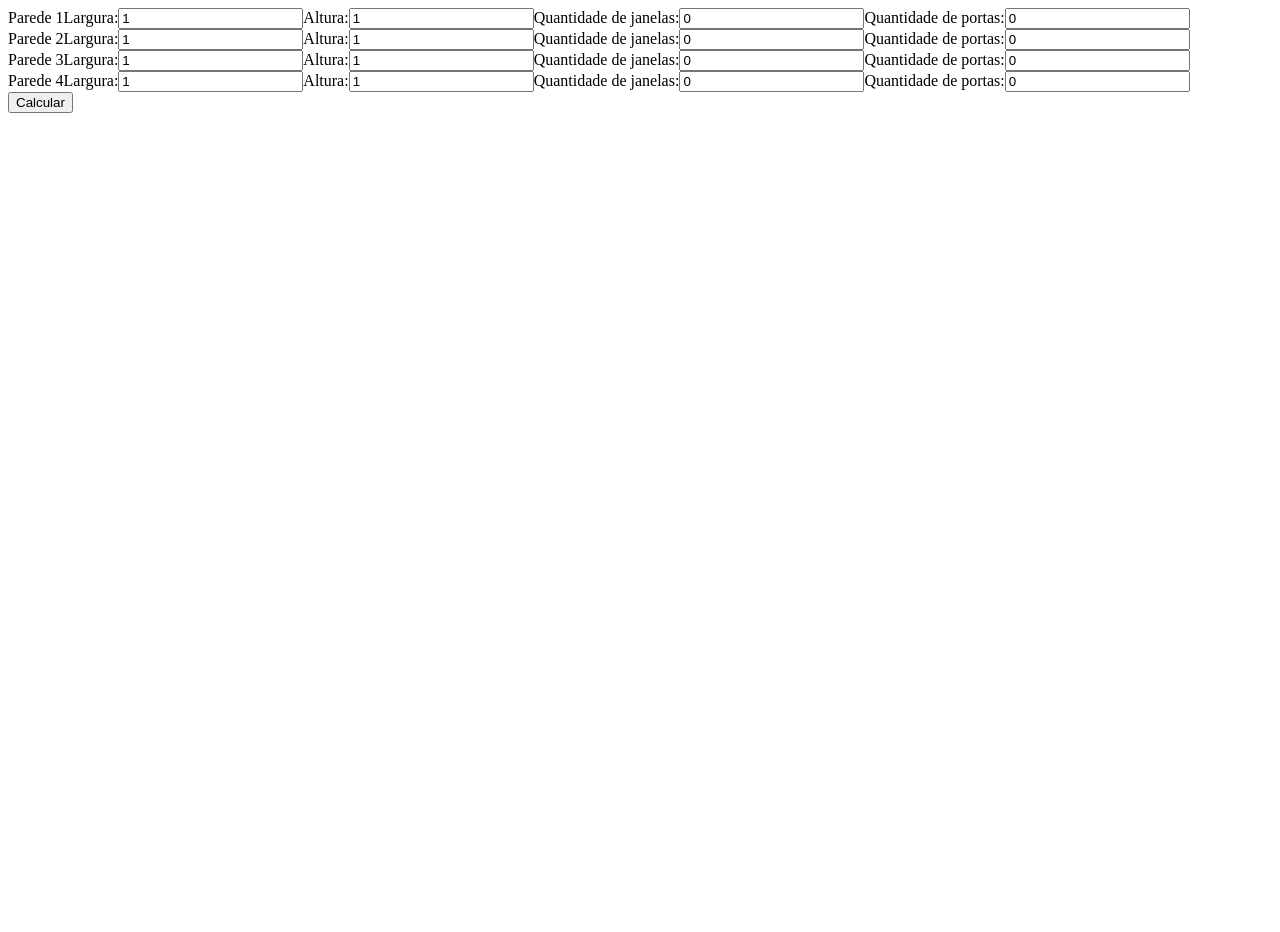
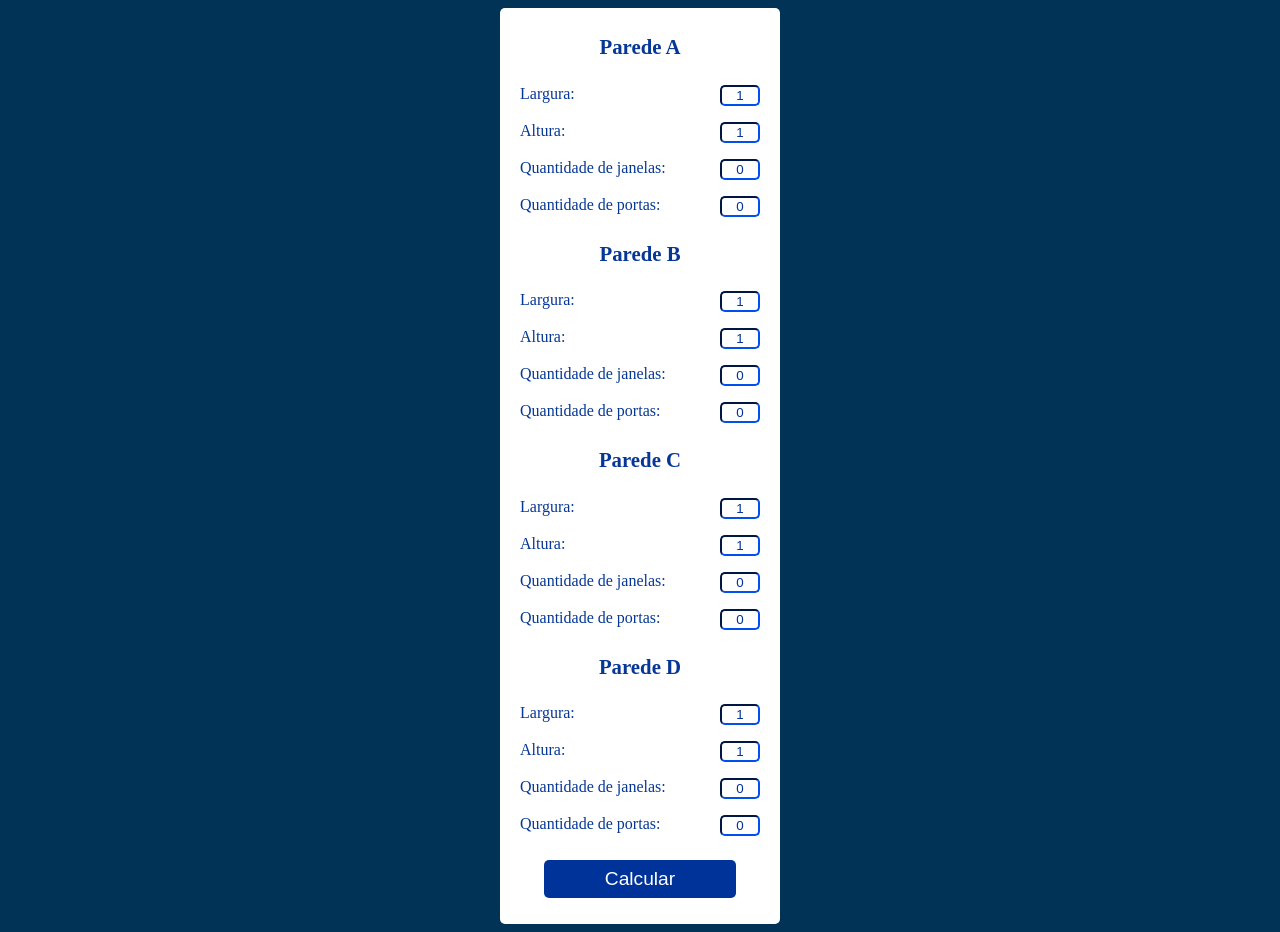
Before and after one commit to mvrdgs/calculadora-tinta, a React (Create React App) app: page /calculadora in a window 1280 px wide. Before the commit the page ends 800 px from the top, so only its background shows below. Built offline with nearby package versions, Linux system fonts and the light colour scheme.

Commit message:
feat: adicionado estilizacao

```diff
--- a/src/App.jsx
+++ b/src/App.jsx
@@ -1,6 +1,7 @@
 import React from 'react';
 import { Switch, Route, Redirect } from 'react-router-dom';
 import Calculator from './views/Calculator';
+import './styles/App.css';
 
 function App() {
   return (
--- a/src/components/DisplayResults.jsx
+++ b/src/components/DisplayResults.jsx
@@ -2,6 +2,7 @@ import React from 'react';
 import {
   arrayOf, string, objectOf, func,
 } from 'prop-types';
+import '../styles/DisplayResults.css';
 
 function DisplayResults(props) {
   const { results, setResults } = props;
@@ -10,17 +11,22 @@ function DisplayResults(props) {
   const canSizes = suggestedCans && Object.keys(suggestedCans);
 
   return (
-    <div>
+    <div className="results-container">
+      <div className="result-message">
         A área total a ser pintada será de
         {` ${totalArea} `}
         metros quadrados.
+      </div>
+      <div>
         Sugerimos utilizar:
         { canSizes.map((size, index) => (
           <div key={size}>
             {` ${canQuantities[index]} ${canQuantities[index] > 1 ? 'latas' : 'lata'} de ${size}L`}
           </div>
         )) }
+      </div>
       <button
+        className="button"
         type="button"
         onClick={() => setResults([])}
       >
--- a/src/components/Input.jsx
+++ b/src/components/Input.jsx
@@ -1,5 +1,6 @@
 import React from 'react';
 import { string, func, objectOf } from 'prop-types';
+import '../styles/Input.css';
 
 function Input(props) {
   const {
@@ -7,13 +8,18 @@ function Input(props) {
   } = props;
 
   return (
-    <label htmlFor={id}>
+    <label
+      className="calculator-label"
+      htmlFor={id}
+    >
       {`${label}:`}
       <input
         id={id}
+        className="calculator-input"
         type="text"
         value={wallData[id]}
         onChange={handleChange}
+        autoComplete="off"
       />
     </label>
   );
--- a/src/components/WallForm.jsx
+++ b/src/components/WallForm.jsx
@@ -2,6 +2,7 @@ import React, { useEffect, useState } from 'react';
 import { string, func, objectOf } from 'prop-types';
 import { inputPattern } from '../utils/schemas';
 import Input from './Input';
+import '../styles/WallForm.css';
 
 function WallForm(props) {
   const {
@@ -22,8 +23,8 @@ function WallForm(props) {
   };
 
   return (
-    <div>
-      <span>{ identifier }</span>
+    <div className="wallform-container">
+      <h2 className="wall-title">{ identifier }</h2>
       <Input
         label="Largura"
         id="width"
@@ -49,7 +50,7 @@ function WallForm(props) {
         handleChange={handleChange}
       />
       { error && (
-        <div>
+        <div className="error-message">
           <span>{`*${error}`}</span>
         </div>
       )}
--- /dev/null
+++ b/src/styles/App.css
@@ -0,0 +1,3 @@
+body {
+  background-color: #035;
+}
--- /dev/null
+++ b/src/styles/Calculator.css
@@ -0,0 +1,22 @@
+.calculator-container {
+  color: #063797;
+  background-color: white;
+  border-radius: 5px;
+  min-height: 80vh;
+  margin: 0 auto;
+  padding: 10px;
+  width: 260px;
+}
+
+.button {
+  background-color: #039;
+  border: none;
+  border-radius: 5px;
+  color: #fff;
+  display: block;
+  font-size: 1.2rem;
+  margin: 1rem auto;
+  padding: 8px;
+  text-decoration: none;
+  width: 12rem;
+}
--- /dev/null
+++ b/src/styles/DisplayResults.css
@@ -0,0 +1,11 @@
+.results-container {
+  display: flex;
+  flex-direction: column;
+  justify-content: space-evenly;
+  margin: 20vh 10px;
+  text-align: justify;
+}
+
+.result-message {
+  margin: 20px auto;
+}
--- /dev/null
+++ b/src/styles/Input.css
@@ -0,0 +1,16 @@
+.calculator-input {
+  border-color: #039;
+  border-radius: 5px;
+  border-width: 0.15rem;
+  color: #039;
+  text-align: center;
+  width: 2rem;
+}
+
+.calculator-label {
+  display: flex;
+  justify-content: space-between;
+  margin: 0.5rem 0;
+  padding: 0;
+  width: 15rem;
+}
--- /dev/null
+++ b/src/styles/WallForm.css
@@ -0,0 +1,14 @@
+.wall-title {
+  font-size: 1.3rem;
+}
+
+.wallform-container {
+  display: flex;
+  flex-direction: column;
+  align-items: center;
+}
+
+.error-message {
+  color: #f03;
+  text-align: center;
+}
--- a/src/utils/schemas.js
+++ b/src/utils/schemas.js
@@ -13,15 +13,15 @@ const wallSchema = {
 };
 
 export const roomDataSchema = {
-  'Parede 1': wallSchema,
-  'Parede 2': wallSchema,
-  'Parede 3': wallSchema,
-  'Parede 4': wallSchema,
+  'Parede A': wallSchema,
+  'Parede B': wallSchema,
+  'Parede C': wallSchema,
+  'Parede D': wallSchema,
 };
 
 export const errorsSchema = {
-  'Parede 1': null,
-  'Parede 2': null,
-  'Parede 3': null,
-  'Parede 4': null,
+  'Parede A': null,
+  'Parede B': null,
+  'Parede C': null,
+  'Parede D': null,
 };
--- a/src/views/Calculator.jsx
+++ b/src/views/Calculator.jsx
@@ -4,6 +4,7 @@ import validateWallParameters from '../utils/validateWallParameters';
 import DisplayResults from '../components/DisplayResults';
 import WallForm from '../components/WallForm';
 import calculateArea from '../utils/calculateArea';
+import '../styles/Calculator.css';
 
 function Calculator() {
   const [roomData, setRoomData] = useState(roomDataSchema);
@@ -41,7 +42,7 @@ function Calculator() {
   };
 
   return (
-    <div>
+    <div className="calculator-container">
       { results.length === 0 && (
         <>
           { numberOfWalls.map((wall) => (
@@ -54,7 +55,14 @@ function Calculator() {
             />
           )) }
 
-          <button onClick={handleSubmit} type="button">Calcular</button>
+          <button
+            className="button"
+            onClick={handleSubmit}
+            type="button"
+          >
+            Calcular
+
+          </button>
         </>
       )}
 
```
Lines whose indentation alone changed are shown as unchanged.
